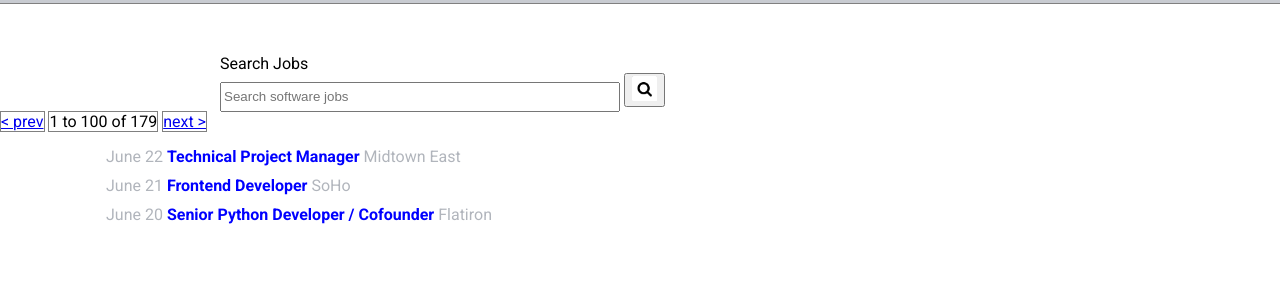
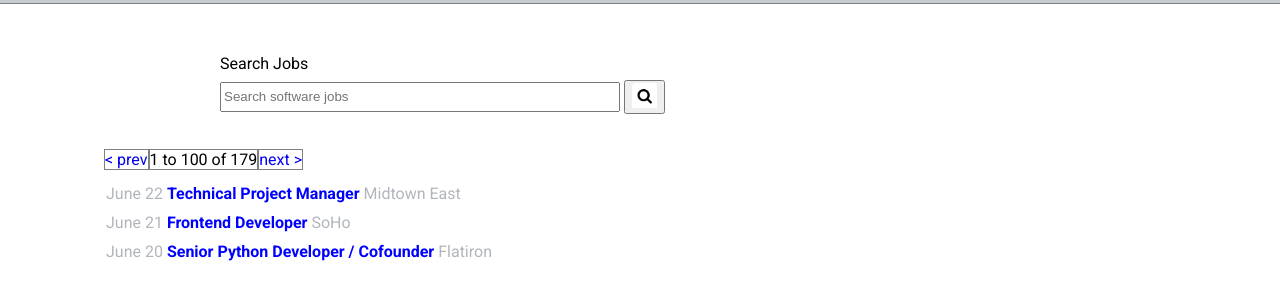
Before and after one commit to kevinlg333/Gregslist, a plain HTML site: page index.html in a window 1280 px wide. Shown: the part 46-346 px from the top of the page. Drawn offline with Linux system fonts and the light colour scheme.

Commit message:
final gregslist

```diff
--- a/index.html
+++ b/index.html
@@ -19,7 +19,7 @@
 		<form class="search-form" action="#">
 			<label for="Search">Search Jobs</label>
 			<input type="text" id ="Search" placeholder="Search software jobs">
-			<button type="submit"><img src="magnifying-glass.png" class="magnifying-glass"></button>
+			<button type="submit" class="submit-button"><img src="magnifying-glass.png" class="magnifying-glass"></button>
 		</form>
 	</div>
 		<nav class="pages">
@@ -27,7 +27,7 @@
 			<span class="page-display">1 to 100 of 179</span>
 			<a href="#" class="pages-button">next ></a>
 			</nav>
-
+<br>
 
 		<main>
 			<ul class="postings">
--- a/main.css
+++ b/main.css
@@ -53,16 +53,25 @@ nav li {
 	height: 25px;
 }
 
+.submit-button {
+	position: relative;
+	top: 7px;
+}
+
 .search-form #Search {
 	width: 400px;
 	height: 30px;
 }
 
+.pages a {
+	text-decoration: none;
 
 }
+
 nav.pages {
 	display: block;
-
+	margin-left: 104px;
+	margin-top: 37px;
 
 }
 
@@ -82,6 +91,7 @@ li.posting {
 
 a.page-button ,span.page-display, a.pages-button {
 	border: 1px gray solid;
+	float: left;
 }
 
 li span {
```
